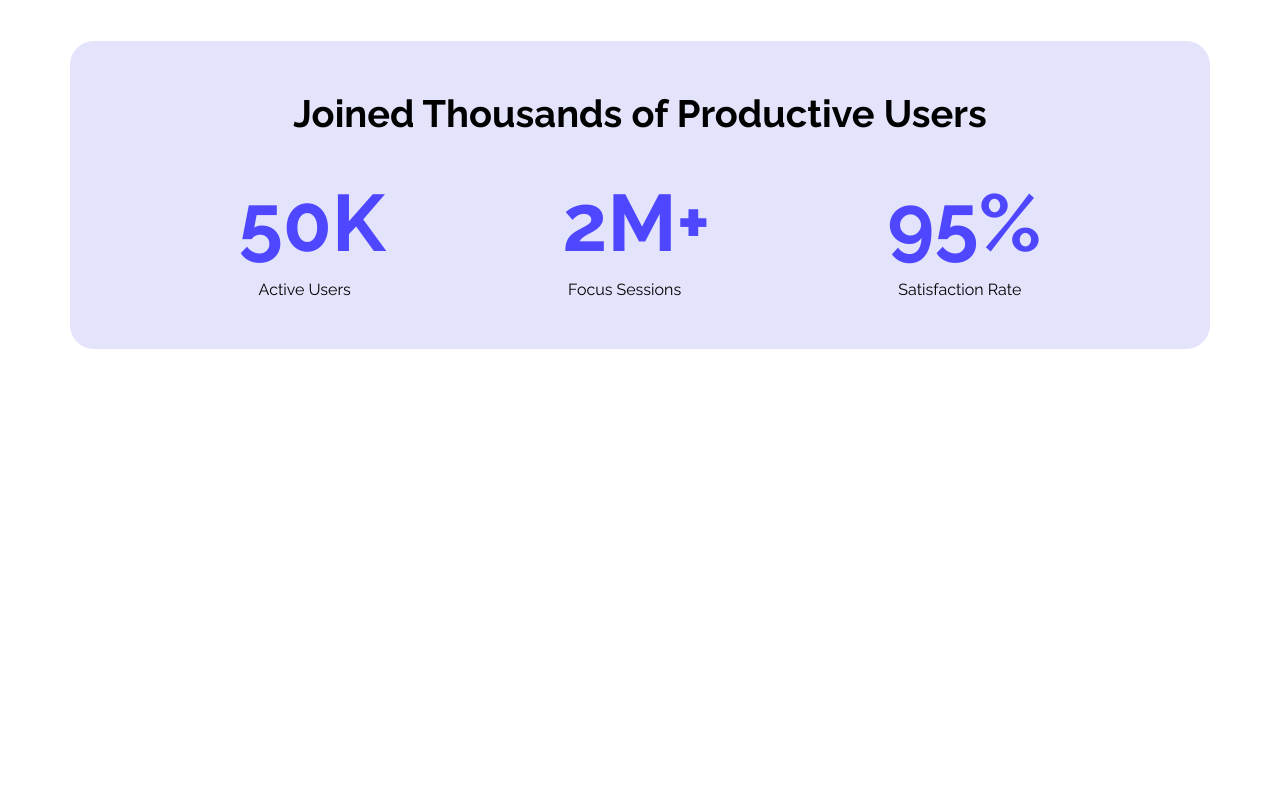
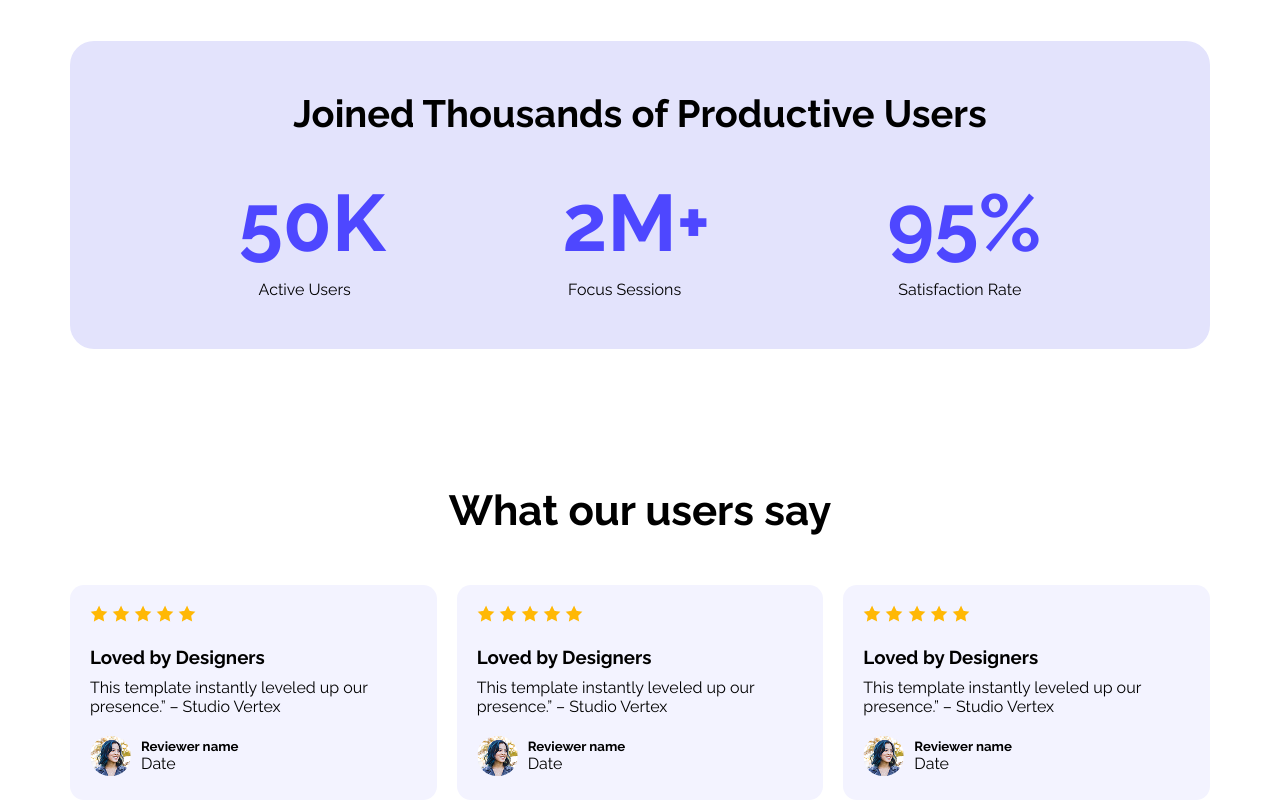
Before and after one commit to rh-rakib04/webflow-agencies, a plain HTML site: page index.html in a window 1280 px wide. Shown: the part 1096-1896 px from the top of the page. Before the commit the page ends 1582 px from the top, so only its background shows below. Drawn offline with Linux system fonts and the light colour scheme.

Commit message:
added users & review section

```diff
--- a/index.html
+++ b/index.html
@@ -45,5 +45,73 @@
         <div>Satisfaction Rate</div>
       </div>
     </section>
+    <!-- users section end -->
+    <!-- review section start -->
+    <section class="review">
+      <h2>What our users say</h2>
+      <div class="cards">
+        <div class="card">
+          <div class="img-card">
+            <img src="Assets/icon-star.png" alt="" />
+            <img src="Assets/icon-star.png" alt="" />
+            <img src="Assets/icon-star.png" alt="" />
+            <img src="Assets/icon-star.png" alt="" />
+            <img src="Assets/icon-star.png" alt="" />
+          </div>
+          <h3>Loved by Designers</h3>
+          <p>
+            This template instantly leveled up our presence.” – Studio Vertex
+          </p>
+          <div class="detail">
+            <img src="Assets/avatar.png" alt="" />
+            <div class="reviewer">
+              <h5>Reviewer name</h5>
+              <div>Date</div>
+            </div>
+          </div>
+        </div>
+        <div class="card">
+          <div class="img-card">
+            <img src="Assets/icon-star.png" alt="" />
+            <img src="Assets/icon-star.png" alt="" />
+            <img src="Assets/icon-star.png" alt="" />
+            <img src="Assets/icon-star.png" alt="" />
+            <img src="Assets/icon-star.png" alt="" />
+          </div>
+          <h3>Loved by Designers</h3>
+          <p>
+            This template instantly leveled up our presence.” – Studio Vertex
+          </p>
+          <div class="detail">
+            <img src="Assets/avatar.png" alt="" />
+            <div class="reviewer">
+              <h5>Reviewer name</h5>
+              <div>Date</div>
+            </div>
+          </div>
+        </div>
+        <div class="card">
+          <div class="img-card">
+            <img src="Assets/icon-star.png" alt="" />
+            <img src="Assets/icon-star.png" alt="" />
+            <img src="Assets/icon-star.png" alt="" />
+            <img src="Assets/icon-star.png" alt="" />
+            <img src="Assets/icon-star.png" alt="" />
+          </div>
+          <h3>Loved by Designers</h3>
+          <p>
+            This template instantly leveled up our presence.” – Studio Vertex
+          </p>
+          <div class="detail">
+            <img src="Assets/avatar.png" alt="" />
+            <div class="reviewer">
+              <h5>Reviewer name</h5>
+              <div>Date</div>
+            </div>
+          </div>
+        </div>
+      </div>
+    </section>
+    <!-- review section end -->
   </body>
 </html>
--- a/style.css
+++ b/style.css
@@ -110,3 +110,36 @@ h1 {
   display: flex;
   justify-content: space-around;
 }
+/* users section end */
+/* review section start */
+
+.review h2 {
+  font-size: 42px;
+  text-align: center;
+  margin-bottom: 50px;
+}
+.cards {
+  display: flex;
+  gap: 20px;
+}
+.img-card {
+  margin-bottom: 20px;
+}
+.card h3,
+p {
+  margin-bottom: 10px;
+}
+.card {
+  background-color: #f3f3ff;
+  padding: 20px;
+  border-radius: 14px;
+}
+.detail {
+  display: inline-flex;
+  margin-top: 10px;
+}
+.detail img {
+  border-radius: 50px;
+  margin-right: 10px;
+}
+/* review section end */
```
